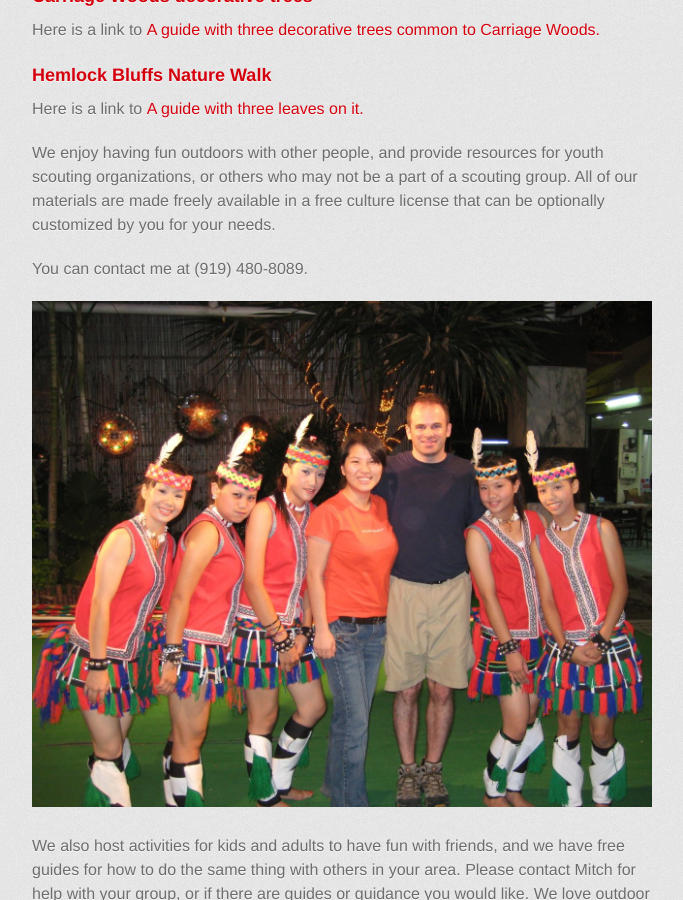
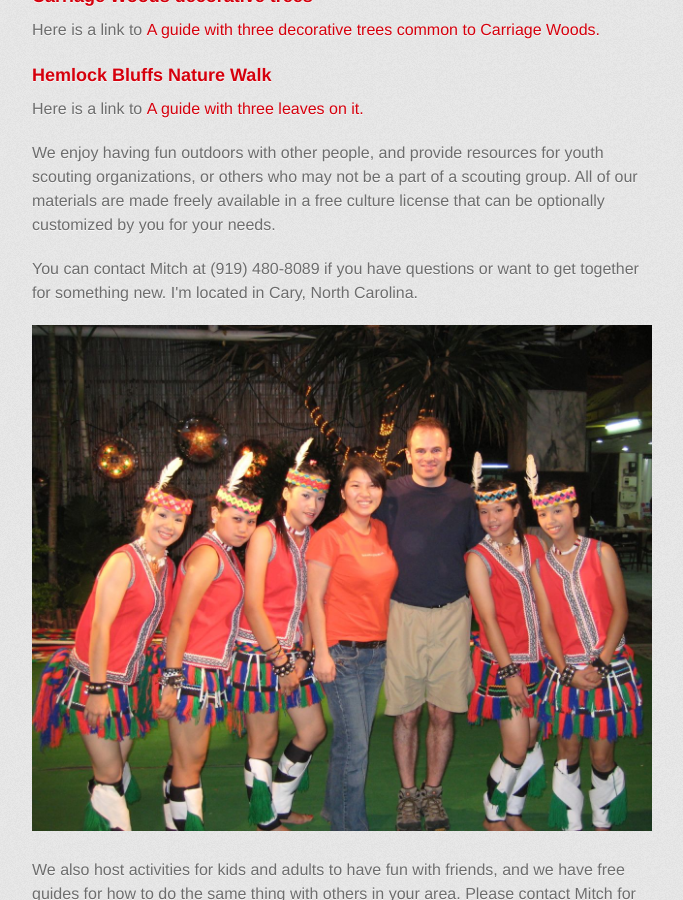
Before and after one commit to pazilla/pazilla.github.io, a Jekyll site: the page built from index.html, in a window 1280 px wide and 900 px high, scrolled down 1003 px. Shown: the whole window, without its empty margins (298-981 px from the left). Built offline with Jekyll 4.4.1, drawn with Linux system fonts in a browser that asks for light colours; some web fonts are replaced.

Commit message:
Update index.html

```diff
--- a/index.html
+++ b/index.html
@@ -36,7 +36,9 @@ All of our materials are made freely available in a free culture license
 that can be optionally customized by you for your needs.
 </p>
 
-<p>You can contact me at (919) 480-8089.</p>
+<p>You can contact Mitch at (919) 480-8089 if you have questions or want
+to get together for something new. I'm located in Cary, North Carolina.
+</p>
 
 
 <p><img src="/images/fun-with-native-people.jpg"/></p>
```
